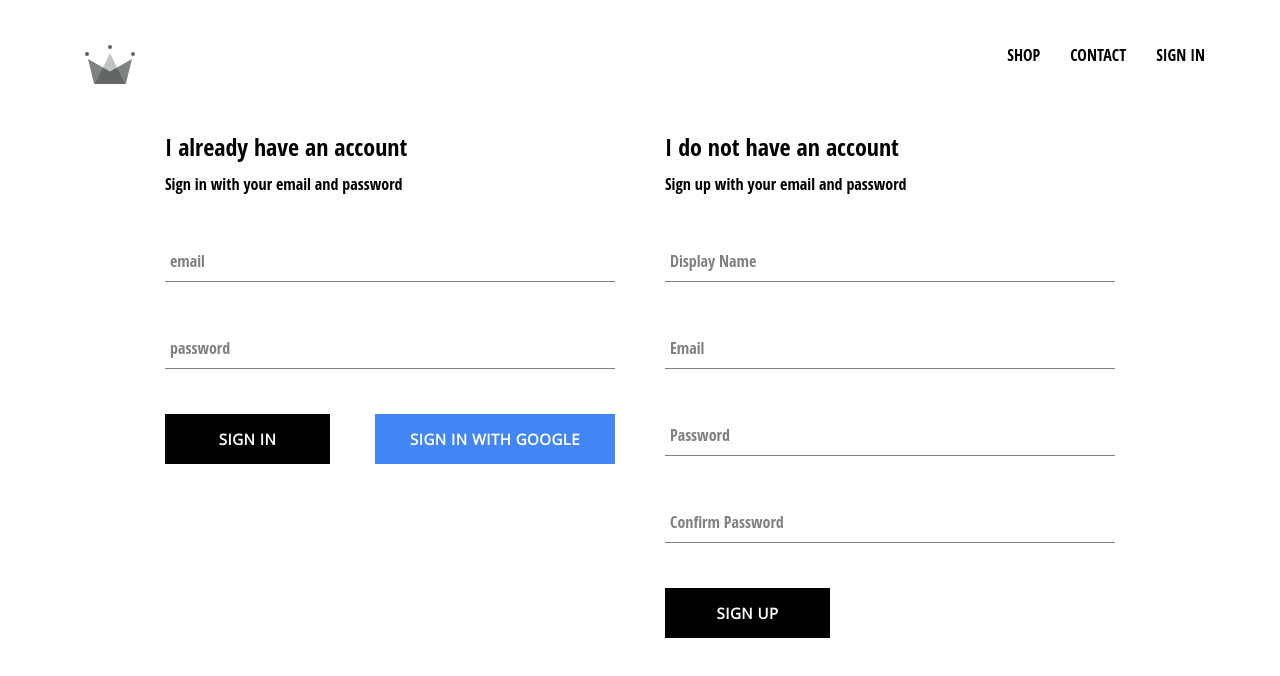
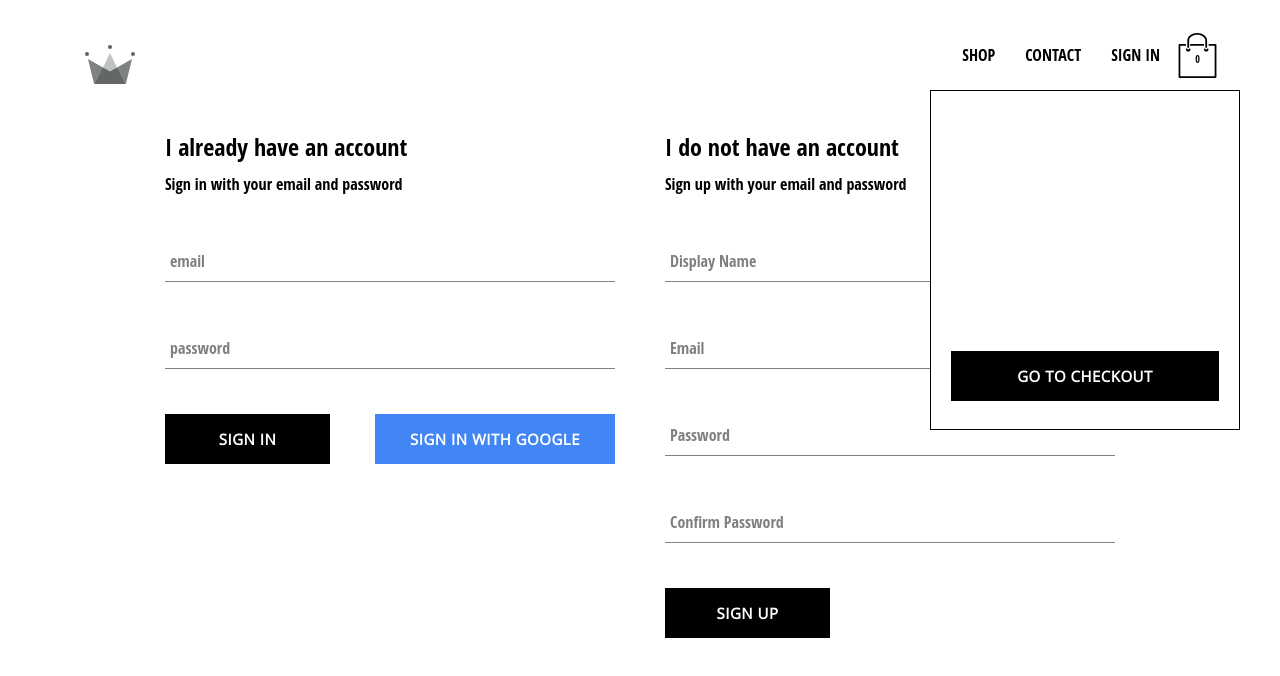
Before and after one commit to mannyficient/crown-clothing, a React (Create React App) app: page /signin in a window 1280 px wide. Shown: the top 676 px of the page. Built offline with nearby package versions, Linux system fonts and the light colour scheme; no server answers.

Commit message:
added cart icon and cart dropdown component to application. Also implemented cart Reducer

```diff
--- /dev/null
+++ b/src/Components/CartDropdown/CartDropdown.jsx
@@ -0,0 +1,16 @@
+import React, { Component } from "react";
+import CustomButton from "../CustomButton/CustomButton";
+import "./CartDropdown.scss";
+
+class CartDropdown extends Component {
+  render() {
+    return (
+      <div className="cart-dropdown">
+        <div className="cart-items"></div>
+        <CustomButton>GO TO CHECKOUT</CustomButton>
+      </div>
+    );
+  }
+}
+
+export default CartDropdown;
--- /dev/null
+++ b/src/Components/CartDropdown/CartDropdown.scss
@@ -0,0 +1,24 @@
+.cart-dropdown {
+  position: absolute;
+  width: 310px;
+  height: 340px;
+  display: flex;
+  flex-direction: column;
+  padding: 20px;
+  border: 1px solid black;
+  background-color: white;
+  top: 90px;
+  right: 40px;
+  z-index: 5;
+
+  .cart-items {
+    height: 240px;
+    display: flex;
+    flex-direction: column;
+    overflow: scroll;
+  }
+
+  .button {
+    margin-top: auto;
+  }
+}
--- /dev/null
+++ b/src/Components/CartIcon/CartIcon.jsx
@@ -0,0 +1,21 @@
+import { connect } from "react-redux";
+import toggleCartHidden from "../../Redux/Cart/cart.actions";
+
+import { ReactComponent as ShoppingIcon } from "../../Assets/shopping-bag.svg";
+import "./CartIcon.scss";
+
+import React from "react";
+
+const CartIcon = ({ toggleCartHidden }) => {
+  return (
+    <div className="cart-icon" onClick={toggleCartHidden}>
+      <ShoppingIcon className="shoppin-icon"></ShoppingIcon>
+      <span className="item-count">0</span>
+    </div>
+  );
+};
+const mapDispatchToProps = (dispatch) => ({
+  toggleCartHidden: () => dispatch(toggleCartHidden()),
+});
+
+export default connect(null, mapDispatchToProps)(CartIcon);
--- /dev/null
+++ b/src/Components/CartIcon/CartIcon.scss
@@ -0,0 +1,21 @@
+.cart-icon {
+  width: 45px;
+  height: 45px;
+  position: relative;
+  display: flex;
+  align-items: center;
+  justify-content: center;
+  cursor: pointer;
+
+  .shopping-icon {
+    width: 24px;
+    height: 24px;
+  }
+
+  .item-count {
+    position: absolute;
+    font-size: 10px;
+    font-weight: bold;
+    bottom: 12px;
+  }
+}
--- a/src/Components/Header/Header.jsx
+++ b/src/Components/Header/Header.jsx
@@ -4,12 +4,14 @@ import { Link } from "react-router-dom";
 import { connect } from "react-redux";
 
 import { auth } from "../../Firebase/Firebase.utils";
+import CartIcon from "../CartIcon/CartIcon";
 
 import { ReactComponent as Logo } from "../../Assets/crown.svg";
+import CartDropdown from "../CartDropdown/CartDropdown";
 
 import "./Header.scss";
 
-const Header = ({ currentUser }) => {
+const Header = ({ currentUser, hidden }) => {
   return (
     <div className="header">
       <Link className="logo-container" to="/">
@@ -31,12 +33,15 @@ const Header = ({ currentUser }) => {
             SIGN IN
           </Link>
         )}
+        <CartIcon></CartIcon>
       </div>
+      {hidden ? null : <CartDropdown></CartDropdown>}
     </div>
   );
 };
 
-const mapStateToProps = (state) => ({
-  currentUser: state.user.currentUser,
+const mapStateToProps = ({ user: { currentUser }, cart: { hidden } }) => ({
+  currentUser,
+  hidden,
 });
 export default connect(mapStateToProps)(Header);
--- /dev/null
+++ b/src/Redux/Cart/cart.actions.js
@@ -0,0 +1,7 @@
+import CartActionTypes from "./cart.types";
+
+const toggleCartHidden = () => ({
+  type: CartActionTypes.TOGGLE_CART_HIDDEN,
+});
+
+export default toggleCartHidden;
--- /dev/null
+++ b/src/Redux/Cart/cart.reducer.js
@@ -0,0 +1,21 @@
+import CartActionTypes from "./cart.types";
+const INITIAL_STATE = {
+  hidden: true,
+};
+
+const cartReducer = (state = INITIAL_STATE, action) => {
+  switch (action.type) {
+    case CartActionTypes.TOGGLE_CART_HIDDEN:
+      return {
+        ...state,
+        hidden: !state.hidden,
+      };
+
+    default:
+      return {
+        state,
+      };
+  }
+};
+
+export default cartReducer;
--- /dev/null
+++ b/src/Redux/Cart/cart.types.js
@@ -0,0 +1,5 @@
+const CartActionTypes = {
+  TOGGLE_CART_HIDDEN: "TOGGLE_CART_HIDDEN",
+};
+
+export default CartActionTypes;
--- a/src/Redux/User/user.actions.js
+++ b/src/Redux/User/user.actions.js
@@ -1,4 +1,4 @@
-import { UserActionTypes } from "./User.types";
+import { UserActionTypes } from "./user.types";
 export const setCurrentUser = (user) => {
   return { type: UserActionTypes.SET_CURRENT_USER, payload: user };
 };
--- a/src/Redux/User/user.reducer.js
+++ b/src/Redux/User/user.reducer.js
@@ -1,4 +1,4 @@
-import { UserActionTypes } from "./User.types";
+import { UserActionTypes } from "./user.types";
 
 const INITIAL_STATE = {
   currentUser: null,
--- a/src/Redux/root-reducer.js
+++ b/src/Redux/root-reducer.js
@@ -1,6 +1,8 @@
 import { combineReducers } from "redux";
 import userReducer from "./User/user.reducer";
+import cartReducer from "./Cart/cart.reducer";
 
 export default combineReducers({
   user: userReducer,
+  cart: cartReducer,
 });
```
Also changed, not shown: src/Assets/shopping-bag.svg (added).
